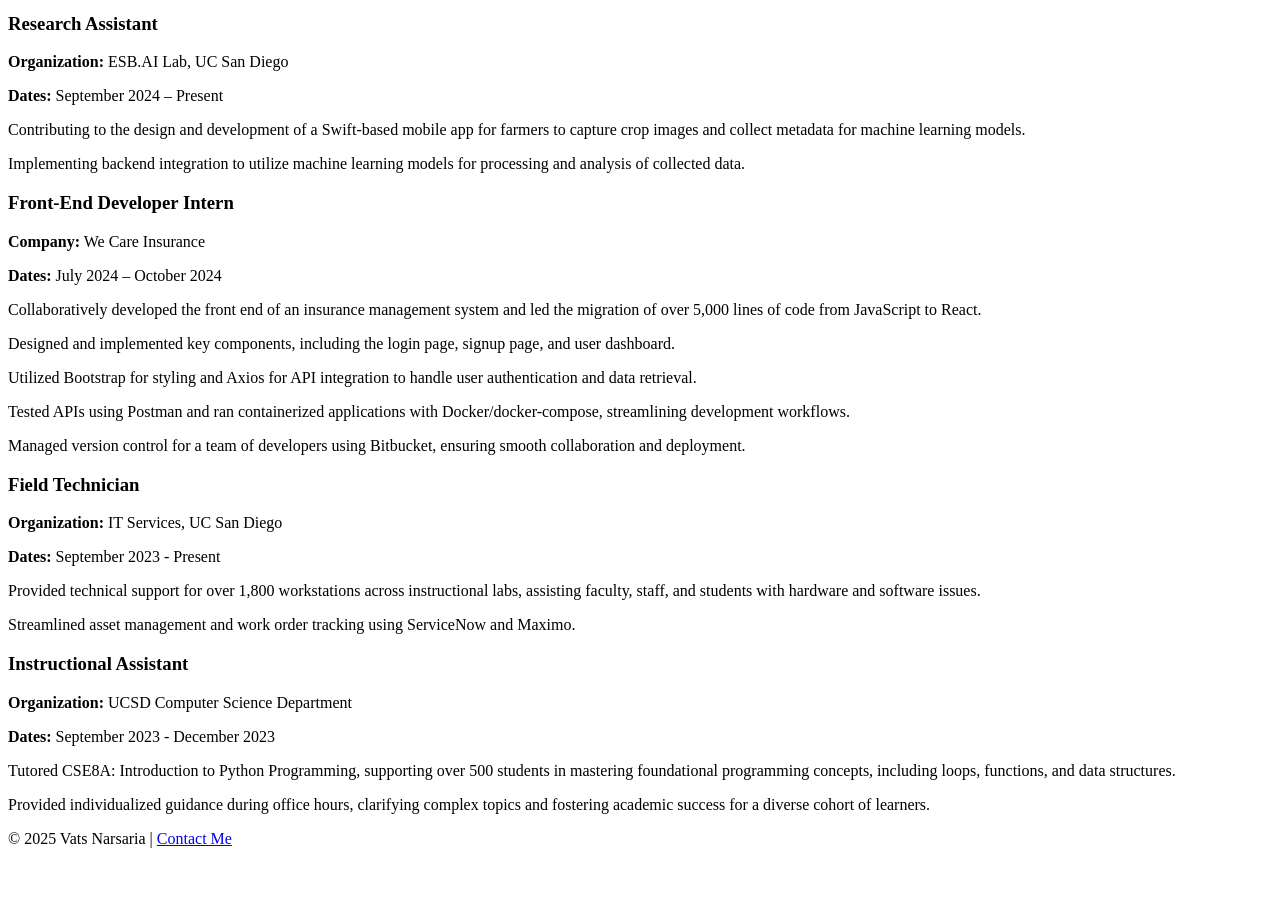
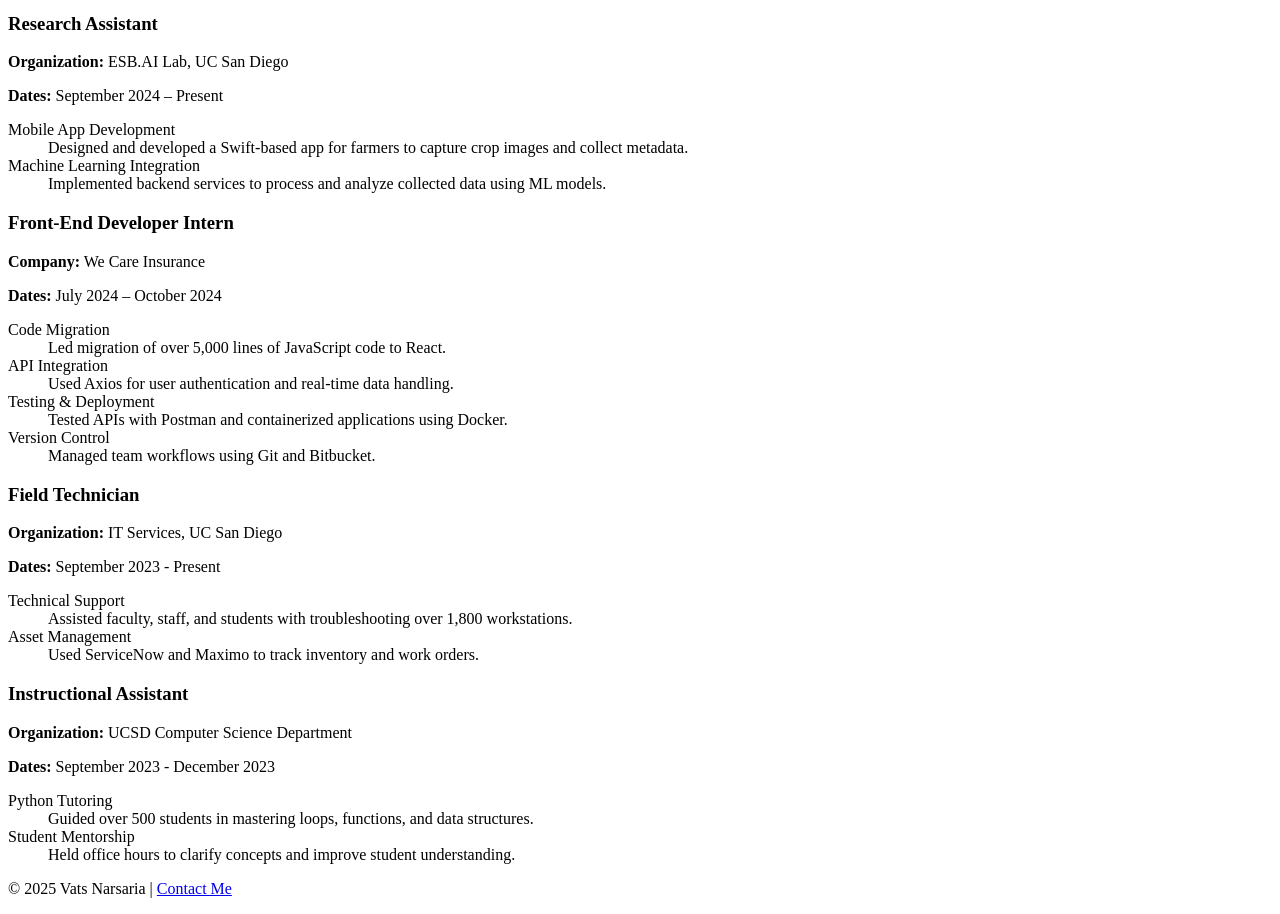
Before and after one commit to vatsnarsaria7/cse134-hw2, a plain HTML site: page experience.html in a window 1280 px wide. Shown: the part 260-1174 px from the top of the page. Before the commit the page ends 1124 px from the top, so only its background shows below. Drawn offline with Linux system fonts and the light colour scheme.

Commit message:
test deploy

```diff
--- a/experience.html
+++ b/experience.html
@@ -7,7 +7,6 @@
     <meta name="description" content="Experience of Vats Narsaria">
     <title>Experience - Vats Narsaria</title>
 </head>
-
 
 <body>
     <header>
@@ -26,62 +25,69 @@
     <hr>
     <main>
         <h2>Experience</h2>
+
         <section>
             <h3>Research Assistant</h3>
             <p><strong>Organization:</strong> ESB.AI Lab, UC San Diego</p>
             <p><strong>Dates:</strong> September 2024 – Present</p>
-            <p>Contributing to the design and development of a Swift-based mobile app for farmers to capture crop images
-                and
-                collect metadata for machine learning models.</p>
-            <p>Implementing backend integration to utilize machine learning models for processing and analysis of
-                collected
-                data.</p>
+            <dl>
+                <dt>Mobile App Development</dt>
+                <dd>Designed and developed a Swift-based app for farmers to capture crop images and collect metadata.
+                </dd>
+
+                <dt>Machine Learning Integration</dt>
+                <dd>Implemented backend services to process and analyze collected data using ML models.</dd>
+            </dl>
         </section>
 
         <section>
             <h3>Front-End Developer Intern</h3>
             <p><strong>Company:</strong> We Care Insurance</p>
             <p><strong>Dates:</strong> July 2024 – October 2024</p>
-            <p>Collaboratively developed the front end of an insurance management system and led the migration of over
-                5,000
-                lines of code from JavaScript to React.</p>
-            <p>Designed and implemented key components, including the login page, signup page, and user dashboard.</p>
-            <p>Utilized Bootstrap for styling and Axios for API integration to handle user authentication and data
-                retrieval.
-            </p>
-            <p>Tested APIs using Postman and ran containerized applications with Docker/docker-compose, streamlining
-                development
-                workflows.</p>
-            <p>Managed version control for a team of developers using Bitbucket, ensuring smooth collaboration and
-                deployment.
-            </p>
+            <dl>
+                <dt>Code Migration</dt>
+                <dd>Led migration of over 5,000 lines of JavaScript code to React.</dd>
+
+                <dt>API Integration</dt>
+                <dd>Used Axios for user authentication and real-time data handling.</dd>
+
+                <dt>Testing & Deployment</dt>
+                <dd>Tested APIs with Postman and containerized applications using Docker.</dd>
+
+                <dt>Version Control</dt>
+                <dd>Managed team workflows using Git and Bitbucket.</dd>
+            </dl>
         </section>
 
         <section>
             <h3>Field Technician</h3>
             <p><strong>Organization:</strong> IT Services, UC San Diego</p>
             <p><strong>Dates:</strong> September 2023 - Present</p>
-            <p>Provided technical support for over 1,800 workstations across instructional labs, assisting faculty,
-                staff, and
-                students with hardware and software issues.</p>
-            <p>Streamlined asset management and work order tracking using ServiceNow and Maximo.</p>
+            <dl>
+                <dt>Technical Support</dt>
+                <dd>Assisted faculty, staff, and students with troubleshooting over 1,800 workstations.</dd>
+
+                <dt>Asset Management</dt>
+                <dd>Used ServiceNow and Maximo to track inventory and work orders.</dd>
+            </dl>
         </section>
 
         <section>
             <h3>Instructional Assistant</h3>
             <p><strong>Organization:</strong> UCSD Computer Science Department</p>
             <p><strong>Dates:</strong> September 2023 - December 2023</p>
-            <p>Tutored CSE8A: Introduction to Python Programming, supporting over 500 students in mastering foundational
-                programming concepts, including loops, functions, and data structures.</p>
-            <p>Provided individualized guidance during office hours, clarifying complex topics and fostering academic
-                success
-                for a diverse cohort of learners.</p>
+            <dl>
+                <dt>Python Tutoring</dt>
+                <dd>Guided over 500 students in mastering loops, functions, and data structures.</dd>
+
+                <dt>Student Mentorship</dt>
+                <dd>Held office hours to clarify concepts and improve student understanding.</dd>
+            </dl>
         </section>
 
         <footer>
             <p>&copy; 2025 Vats Narsaria | <a href="contact.html"> Contact Me</a></p>
         </footer>
-
     </main>
 </body>
 
```
Also changed, not shown: about.html (+6 -3 lines), contact.html (+5 -0 lines).
